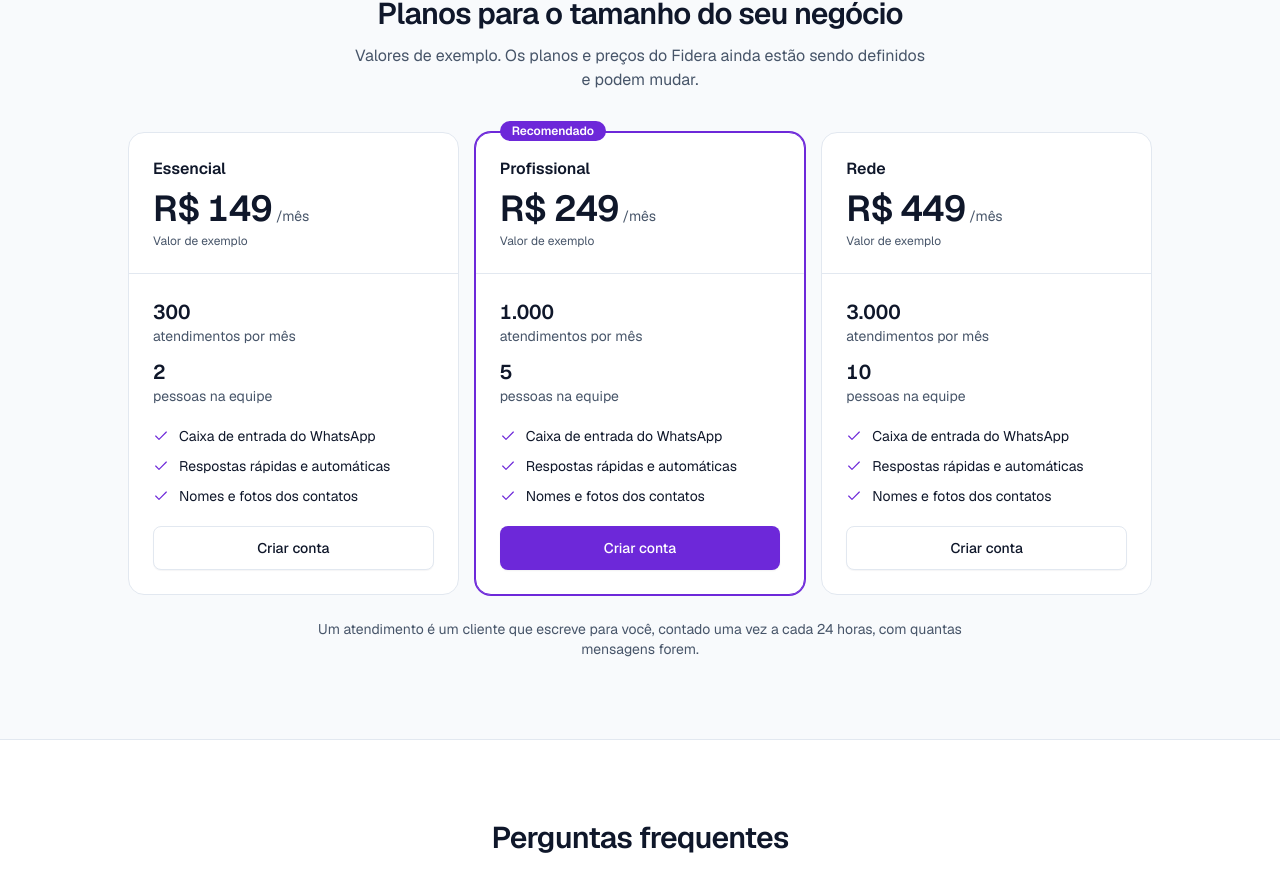
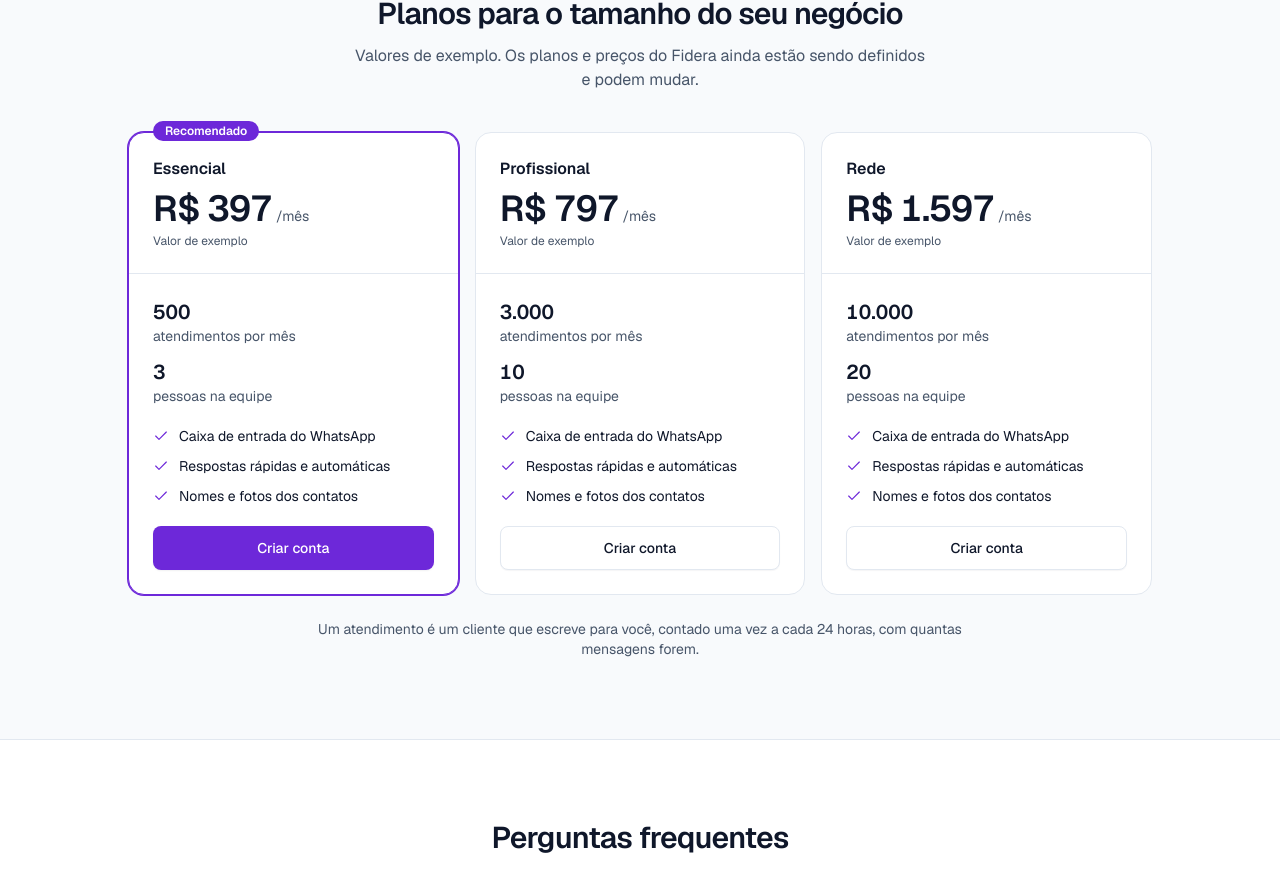
Before and after one commit to William-Koerich/fidera-crm, a Next.js app: page / in a window 1280 px wide. Shown: the part 3200-4087 px from the top of the page. Built offline with nearby package versions, Linux system fonts and the light colour scheme.

Commit message:
feat(home): example prices based on one ChatPro plan per customer

```diff
--- a/src/app/page.tsx
+++ b/src/app/page.tsx
@@ -48,13 +48,14 @@ const SOON = [
 ];
 
 /**
- * Placeholder prices, shown with a notice on the page: pricing is not decided yet
- * and the app does not enforce these limits. Update both together when it is.
+ * Example prices, shown with a notice on the page: pricing is not final and the app
+ * does not enforce these limits. Each plan pays for one ChatPro plan per customer,
+ * with the same allowance: Conecta (R$ 199), Plus (R$ 399) and Pro (R$ 799).
  */
 const PLANS = [
-  { name: "Essencial", price: "149", conversations: "300", users: "2", recommended: false },
-  { name: "Profissional", price: "249", conversations: "1.000", users: "5", recommended: true },
-  { name: "Rede", price: "449", conversations: "3.000", users: "10", recommended: false },
+  { name: "Essencial", price: "397", conversations: "500", users: "3", recommended: true },
+  { name: "Profissional", price: "797", conversations: "3.000", users: "10", recommended: false },
+  { name: "Rede", price: "1.597", conversations: "10.000", users: "20", recommended: false },
 ];
 
 const PLAN_INCLUDES = ["Caixa de entrada do WhatsApp", "Respostas rápidas e automáticas", "Nomes e fotos dos contatos"];
```
